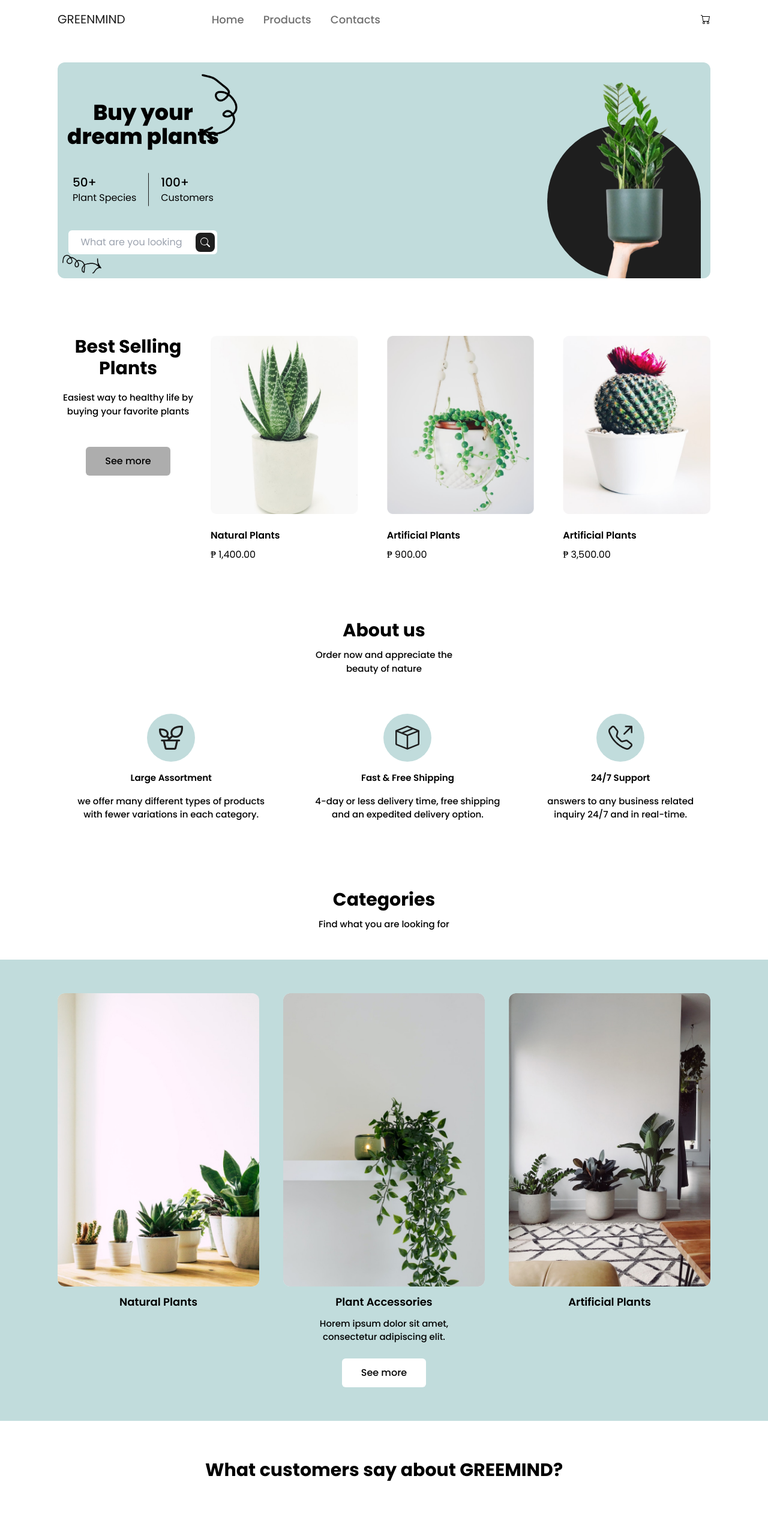
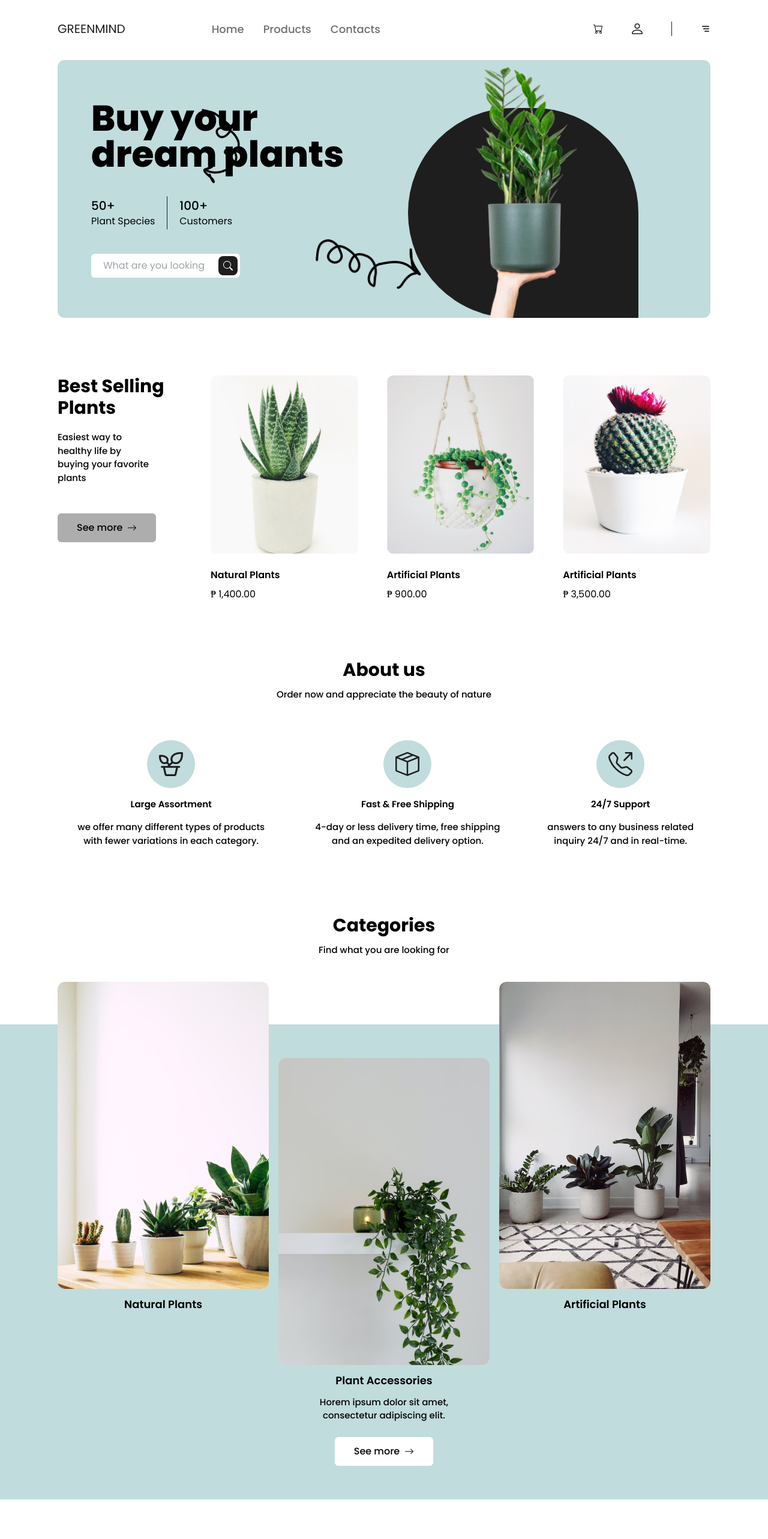
Before and after one commit to amitkushh/green-mind-ecommerce-project, a React (Vite) app: page / in a window 1280 px wide. Shown: the top 2566 px of the page at 60% size. Built offline with nearby package versions, Linux system fonts and the light colour scheme.

Commit message:
large device design changes

```diff
--- a/src/components/About.jsx
+++ b/src/components/About.jsx
@@ -26,7 +26,7 @@ function About() {
     <div className="flex flex-col justify-center items-center my-16 mx-6 lg:mx-24 lg:my-24">
       <div className="flex flex-col mb-12">
         <h2 className="text-3xl font-bold text-center">About us</h2>
-        <p className="text-center mt-3 max-w-64">
+        <p className="text-center mt-3 max-w-64 lg:max-w-none">
           Order now and appreciate the beauty of nature
         </p>
       </div>
--- a/src/components/BestSellingPlants.jsx
+++ b/src/components/BestSellingPlants.jsx
@@ -2,6 +2,7 @@ import React from "react";
 import plantOne from "../assets/best-selling-images/plant-one.png";
 import plantTwo from "../assets/best-selling-images/plant-two.png";
 import plantThree from "../assets/best-selling-images/plant-three.png";
+import { BsArrowRight } from "react-icons/bs";
 
 function BestSellingPlants() {
   const plants = [
@@ -25,13 +26,15 @@ function BestSellingPlants() {
   return (
     <div className="flex flex-col justify-center items-center my-16 mx-6 md:flex-row lg:flex-row lg:mx-24 lg:my-24 lg:items-start">
       <div className="flex flex-col mb-12 md:mr-5 lg:mr-5">
-        <h2 className="text-3xl font-bold text-center">Best Selling Plants</h2>
-        <p className="text-center mt-3 max-w-64 lg:mt-5">
+        <h2 className="text-3xl font-bold text-center lg:text-start">
+          Best Selling Plants
+        </h2>
+        <p className="text-center mt-3 max-w-64 lg:mt-5 lg:text-start lg:max-w-40">
           Easiest way to healthy life by buying your favorite plants{" "}
         </p>
-        <div className="mt-6 flex justify-center items-center lg:mt-12">
-          <button className="bg-[#adadad] font-medium py-3 px-8 rounded-md cursor-pointer">
-            See more
+        <div className="mt-6 flex justify-center items-center lg:mt-12 lg:justify-start">
+          <button className="bg-[#adadad] font-medium py-3 px-8 rounded-md cursor-pointer flex items-center gap-2">
+            See more <BsArrowRight />
           </button>
         </div>
       </div>
--- a/src/components/Categories.jsx
+++ b/src/components/Categories.jsx
@@ -2,12 +2,13 @@ import React from "react";
 import imageOne from "../assets/category-images/plant-one.jpg";
 import imageTwo from "../assets/category-images/plant-two.jpg";
 import imageThree from "../assets/category-images/plant-three.jpg";
+import { BsArrowRight } from "react-icons/bs";
 
 function Categories() {
   return (
-    <div>
-      <div className="flex flex-col justify-center items-center mt-16 mx-6">
-        <div className="flex flex-col mb-12">
+    <div className="lg:relative ">
+      <div className="flex flex-col justify-center items-center mt-16 mx-6 ">
+        <div className="flex flex-col mb-12 lg:mb-28">
           <h2 className="text-3xl font-bold text-center">Categories</h2>
           <p className="text-center mt-3 max-w-64">
             Find what you are looking for
@@ -18,7 +19,7 @@ function Categories() {
       <div className="bg-main flex flex-col justify-center items-center px-6 mb-16 py-14 lg:px-24">
         <div className="flex flex-col gap-10 md:flex-row lg:flex-row">
           {/* image one */}
-          <div className="flex flex-col md:items-center lg:items-center">
+          <div className="flex flex-col md:items-center lg:items-center lg:absolute lg:left-24 lg:top-28">
             <img src={imageOne} className="rounded-xl" />
             <p className="font-semibold text-[18px] my-3">Natural Plants</p>
           </div>
@@ -33,14 +34,14 @@ function Categories() {
 
             {/* Button */}
             <div className="mt-6 flex justify-center items-center">
-              <button className="bg-white font-medium py-3 px-8 rounded-md cursor-pointer">
-                See more
+              <button className="bg-white font-medium py-3 px-8 rounded-md cursor-pointer flex items-center gap-2">
+                See more <BsArrowRight />
               </button>
             </div>
           </div>
 
           {/* image three */}
-          <div className="flex flex-col  md:items-center lg:items-center">
+          <div className="flex flex-col  md:items-center lg:items-center lg:absolute lg:right-24 lg:top-28">
             <img src={imageThree} className="rounded-xl" />
             <p className="font-semibold text-[18px] my-3">Artificial Plants</p>
           </div>
--- a/src/components/Hero.jsx
+++ b/src/components/Hero.jsx
@@ -9,13 +9,13 @@ function Hero() {
   return (
     <>
       <div>
-        <div className="flex flex-col justify-center items-center gap-10 bg-main my-6 mx-6 rounded-xl pt-6 px-4 relative lg:mx-24 lg:flex-row lg:justify-between lg:my-10">
-          <div className="flex flex-col">
-            <h1 className="text-4xl font-extrabold text-center">
+        <div className="flex flex-col justify-center items-center gap-10 bg-main my-6 mx-6 rounded-xl pt-6 px-4 relative lg:mx-24 lg:flex-row lg:justify-between lg:my-1 lg:pt-0">
+          <div className="flex flex-col lg:ml-10 lg:w-1/2">
+            <h1 className="text-4xl font-extrabold text-center lg:text-6xl lg:text-start">
               Buy your <br />
               dream plants
             </h1>
-            <div className="flex items-center justify-center mt-10 gap-5">
+            <div className="flex items-center justify-center mt-10 gap-5 lg:justify-start">
               <div className="flex flex-col">
                 <span className="font-medium text-xl">50+</span>
                 <span className="capitalize">plant species</span>
@@ -28,7 +28,7 @@ function Hero() {
                 <span className="capitalize">Customers</span>
               </div>
             </div>
-            <div className="flex justify-center items-center mt-10">
+            <div className="flex justify-center items-center mt-10 lg:justify-start">
               <div>
                 <input
                   type="search"
@@ -37,33 +37,24 @@ function Hero() {
                 />
               </div>
               <div className="bg-white h-10 w-10 flex justify-center items-center cursor-pointer rounded-r-md">
-                <div className="bg-para h-8 w-8  rounded-lg flex justify-center items-center">
+                <div className="bg-para h-8 w-8  rounded-lg flex justify-center items-center ">
                   <BsSearch className="text-white" />
                 </div>
               </div>
             </div>
           </div>
           {/* image section start */}
-          <div className="pt-20">
-            <img
-              src={topImg}
-              height={60}
-              width={60}
-              className="absolute left-60 bottom-56"
-            />
-            <div className="bg-para rounded-t-full rounded-l-full h-64 w-64 ">
+          <div className="pt-20 lg:w-1/2">
+            <img src={topImg} className="absolute left-60 bottom-56 w-16 " />
+            <div className="bg-para rounded-t-full rounded-l-full h-64 w-64 lg:h-[350px] lg:w-96">
               <img
                 src={Plants}
-                height={300}
-                width={300}
-                className="absolute bottom-0"
+                className="absolute bottom-0 lg:right-28 w-72 lg:w-96"
               />
             </div>
             <img
               src={bottomImg}
-              height={65}
-              width={65}
-              className="absolute bottom-2 left-2"
+              className="absolute bottom-2 left-2 w-16 lg:left-[430px] lg:w-44 lg:bottom-12"
             />
           </div>
         </div>
--- a/src/components/Navbar.jsx
+++ b/src/components/Navbar.jsx
@@ -1,9 +1,12 @@
 import React from "react";
 import { BsCart } from "react-icons/bs";
+import { TbMenuDeep } from "react-icons/tb";
+import Profile from "../assets/navbar-images/profile.png"
+import Line from "../assets/navbar-images/line.png"
 
 function Navbar() {
   return (
-    <header className="flex justify-between items-center h-16 mx-6 lg:mx-24">
+    <header className="flex justify-between items-center h-16 mx-6 lg:mx-24 lg:h-24">
       <nav className="flex justify-center items-center gap-36">
         <div>
           <span className="text-xl text-para font-lg">GREENMIND</span>
@@ -14,8 +17,11 @@ function Navbar() {
           <li>contacts</li>
         </ul>
       </nav>
-      <div>
+      <div className="hidden lg:flex lg:justify-center lg:items-center gap-12">
         <BsCart />
+        <img src={Profile} />
+        <img src={Line} />
+        <TbMenuDeep />
       </div>
     </header>
   );
```
Also changed, not shown: src/assets/navbar-images/line.png (added), src/assets/navbar-images/profile.png (added).
